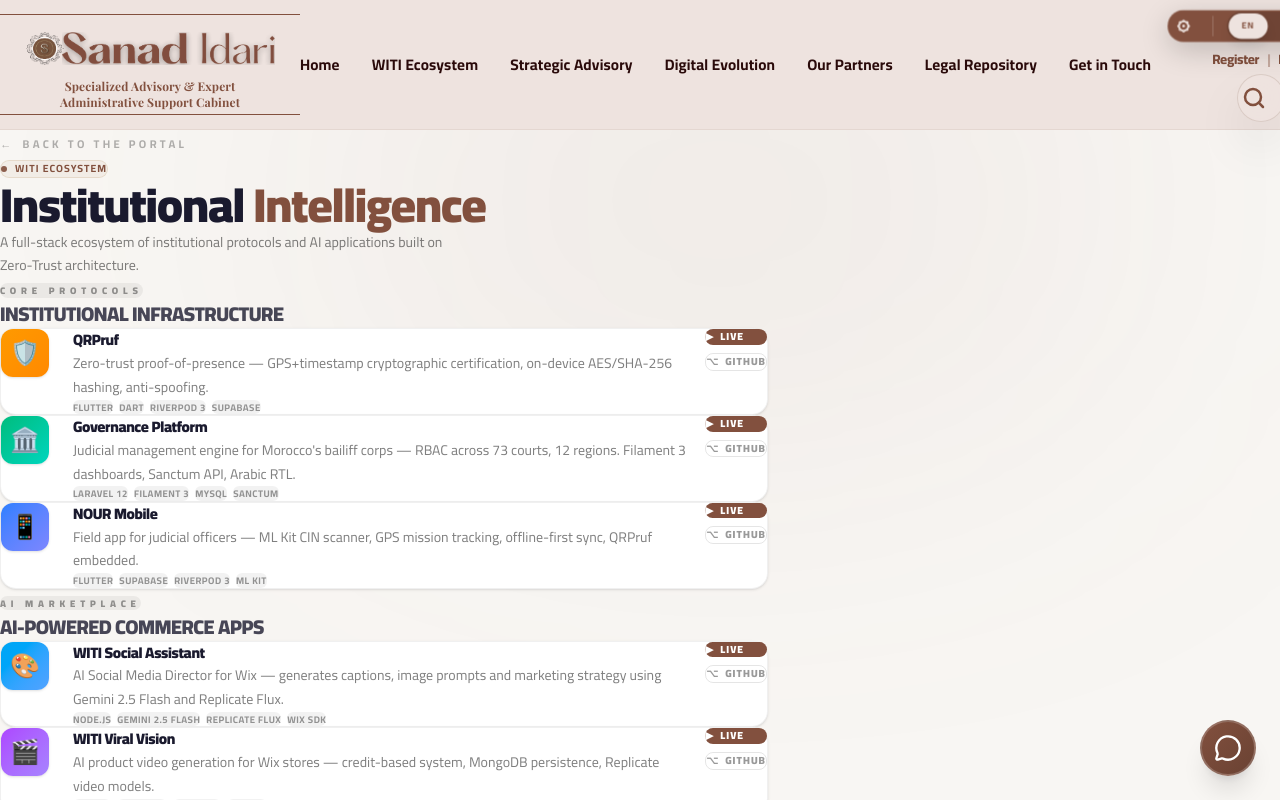
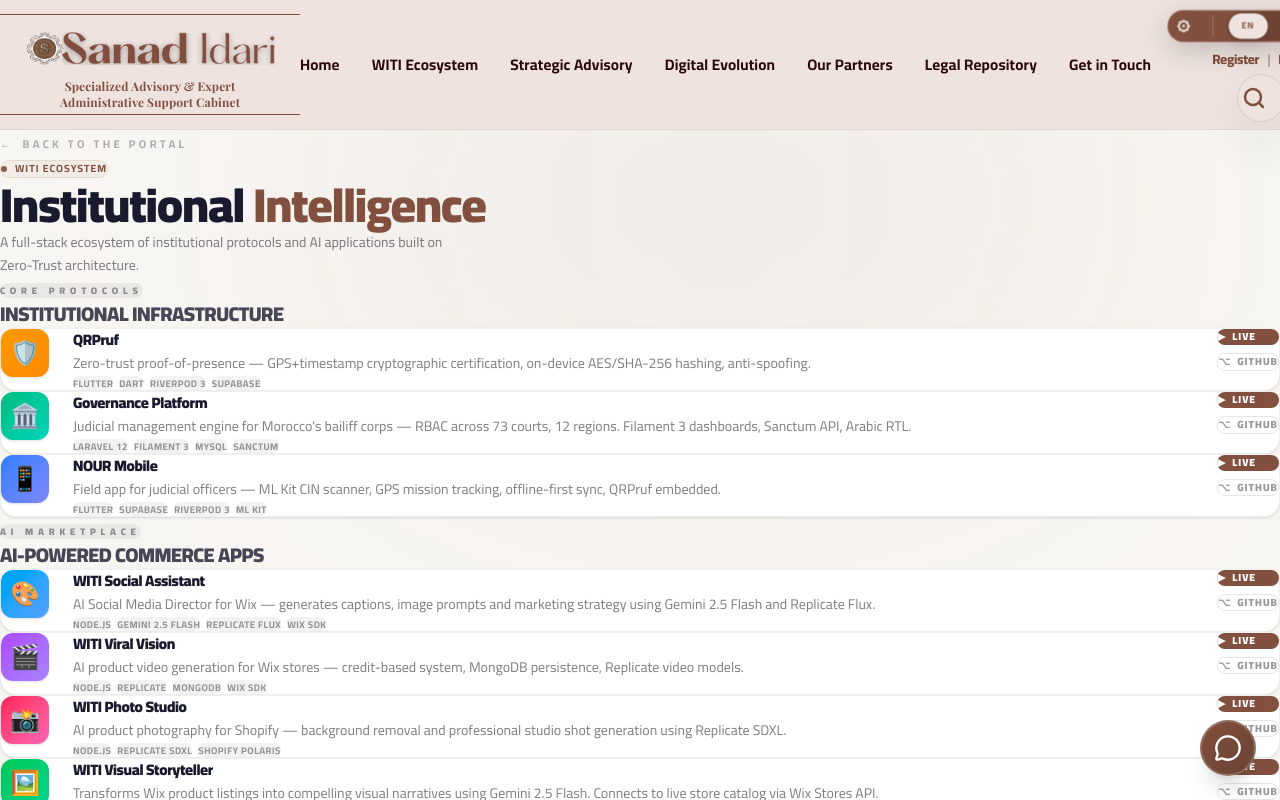
Before and after one commit to sanadidari/sanadidari, a Next.js app: page /witi in a window 1280 px wide. Shown: the top 800 px of the page. Built offline with nearby package versions, Linux system fonts and the light colour scheme.

Commit message:
fix: use responsive padding pattern for centering (matches codebase pattern)

```diff
--- a/src/app/witi/page.tsx
+++ b/src/app/witi/page.tsx
@@ -229,7 +229,7 @@
                 <div className={`absolute top-0 left-1/4 w-[800px] h-[400px] rounded-full blur-[160px] ${isDark ? "bg-[var(--accent-primary)]/5" : "bg-[var(--accent-primary)]/8"}`} />
             </div>
 
-            <div className="relative z-10 max-w-3xl mx-auto px-8 md:px-12 pt-36 pb-24">
+            <div className="relative z-10 px-8 sm:px-16 md:px-32 lg:px-48 xl:px-64 pt-36 pb-24">
 
                 {/* Back */}
                 <motion.a
```
